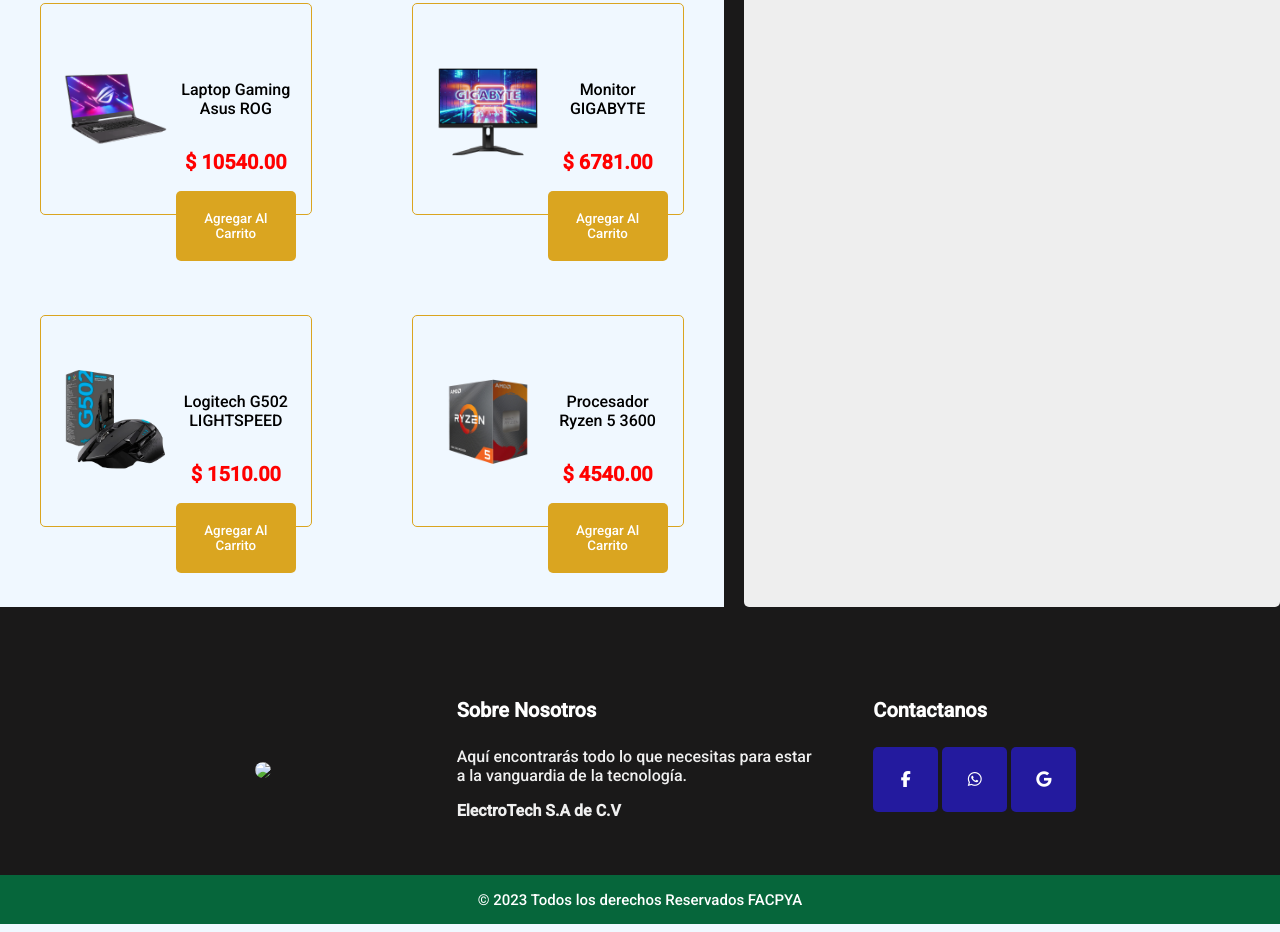
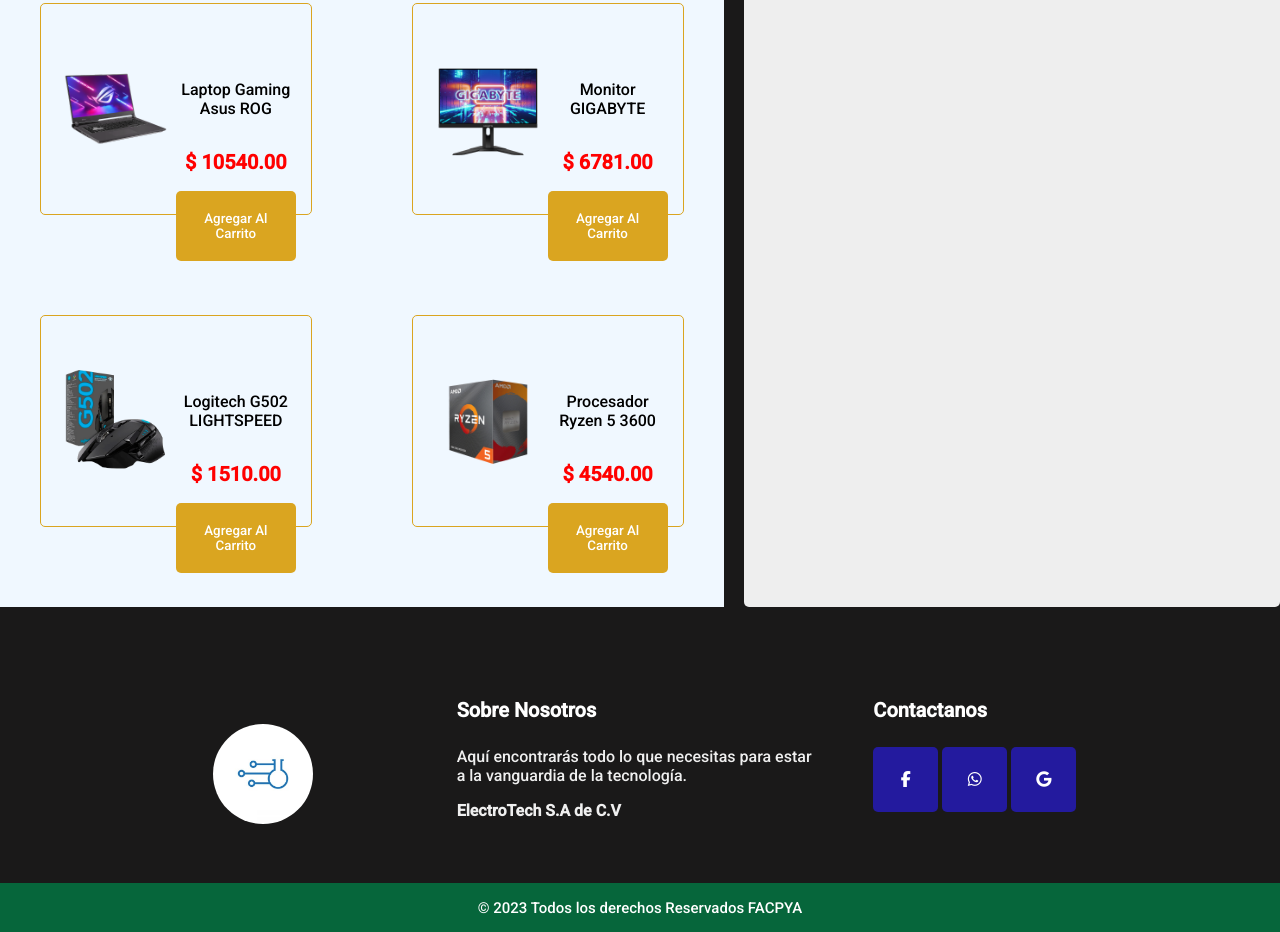
Before and after one commit to Cahue19/actividad4carrito, a plain HTML site: page index.html in a window 1280 px wide. Shown: the part 762-1694 px from the top of the page. Drawn offline with Linux system fonts and the light colour scheme; the site is published under a folder, as on GitHub Pages, so addresses that start at the root find nothing; a web font is replaced by a local one.

Commit message:
modifique imagen

```diff
--- a/index.html
+++ b/index.html
@@ -38,7 +38,7 @@
             <div class="boxpie">
                 <figure>
                     <a href="">
-                        <img src="/img/logo.jpg">
+                        <img src="img/logo.jpg">
                     </a>
                 </figure>
             </div>
```
Also changed, not shown: acercade.html (+1 -1 lines), contacto.html (+1 -1 lines).
